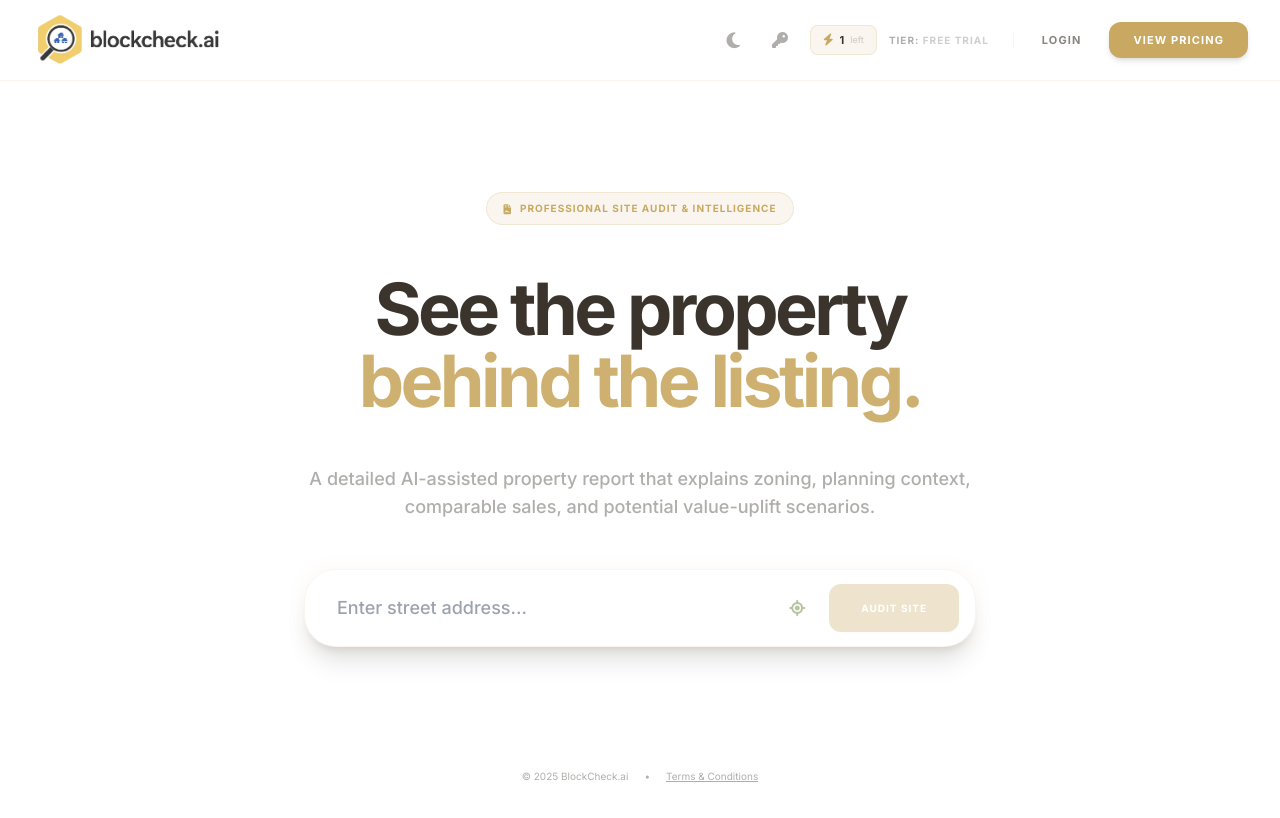
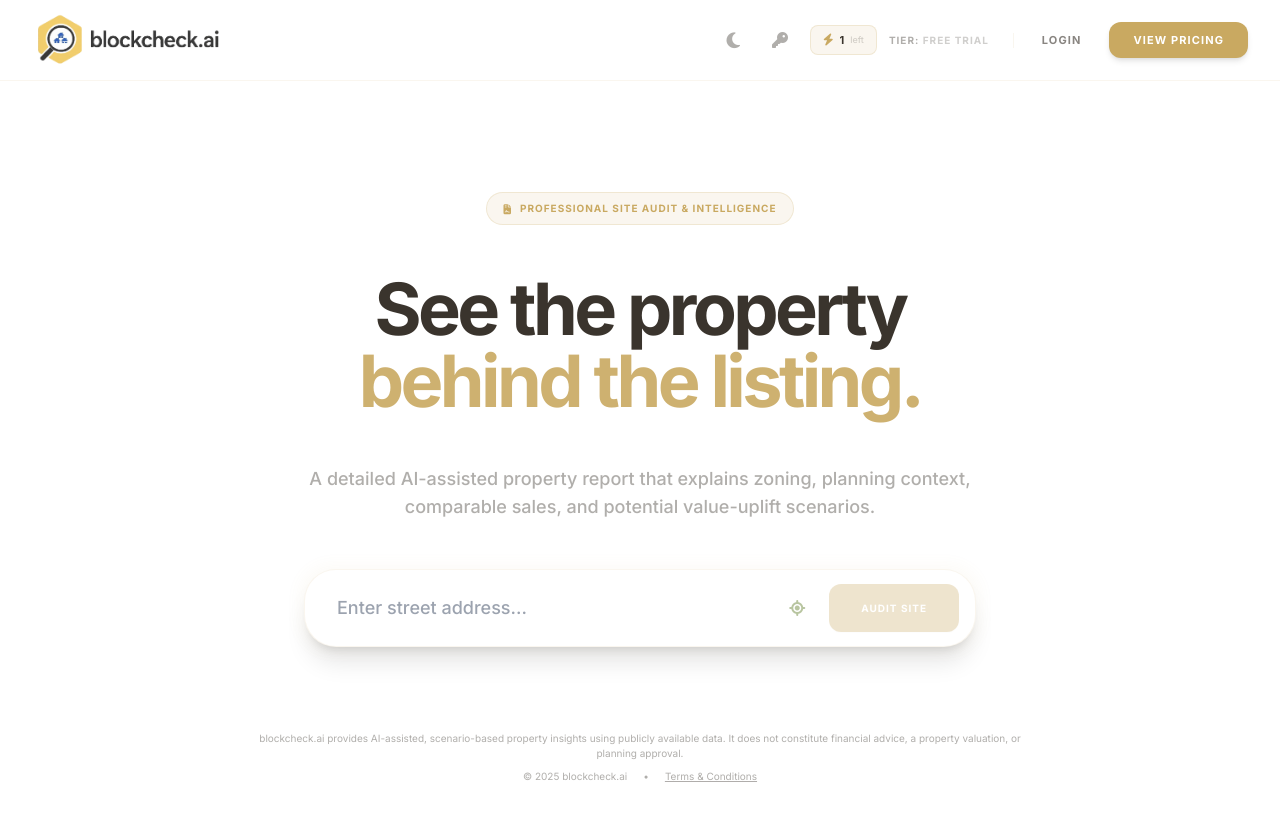
Before and after one commit to designdagency-collab/propwise-production, a React (Vite) app: page / in a window 1280 px wide. Shown: the top 818 px of the page. Built offline with nearby package versions, Linux system fonts and the light colour scheme; no server answers.

Commit message:
Update footer disclaimer
- Added AI-assisted property insights disclaimer
- Does not constitute financial advice, valuation, or planning approval

```diff
--- a/App.tsx
+++ b/App.tsx
@@ -952,9 +952,12 @@ const App: React.FC = () => {
 
       {/* Footer - only show on main pages, not modals */}
       {!showTerms && !showPricing && !showAccountSettings && (
-        <footer className="fixed bottom-0 left-0 right-0 py-4 text-center" style={{ backgroundColor: 'var(--bg-primary)' }}>
-          <div className="flex items-center justify-center gap-4 text-[10px]" style={{ color: 'var(--text-muted)' }}>
-            <span>© {new Date().getFullYear()} BlockCheck.ai</span>
+        <footer className="fixed bottom-0 left-0 right-0 py-3 sm:py-4 text-center px-4" style={{ backgroundColor: 'var(--bg-primary)' }}>
+          <p className="text-[9px] sm:text-[10px] max-w-3xl mx-auto mb-2" style={{ color: 'var(--text-muted)' }}>
+            blockcheck.ai provides AI-assisted, scenario-based property insights using publicly available data. It does not constitute financial advice, a property valuation, or planning approval.
+          </p>
+          <div className="flex items-center justify-center gap-4 text-[9px] sm:text-[10px]" style={{ color: 'var(--text-muted)' }}>
+            <span>© {new Date().getFullYear()} blockcheck.ai</span>
             <span>•</span>
             <button
               onClick={() => setShowTerms(true)}
```
